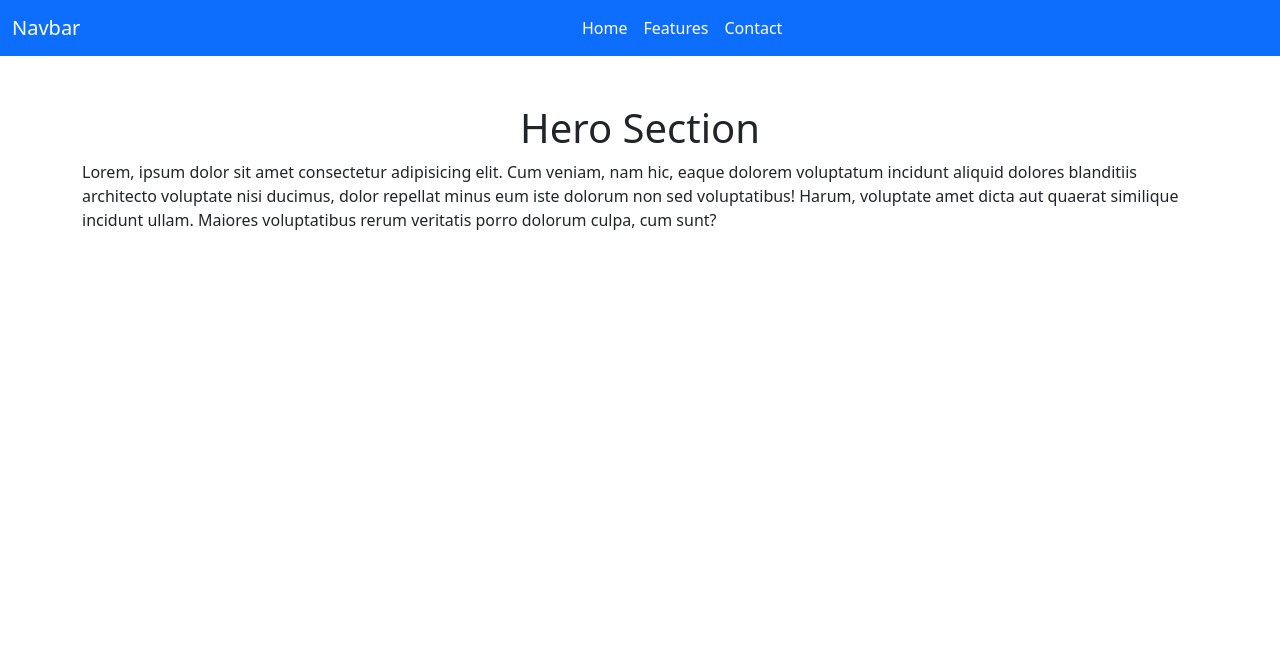
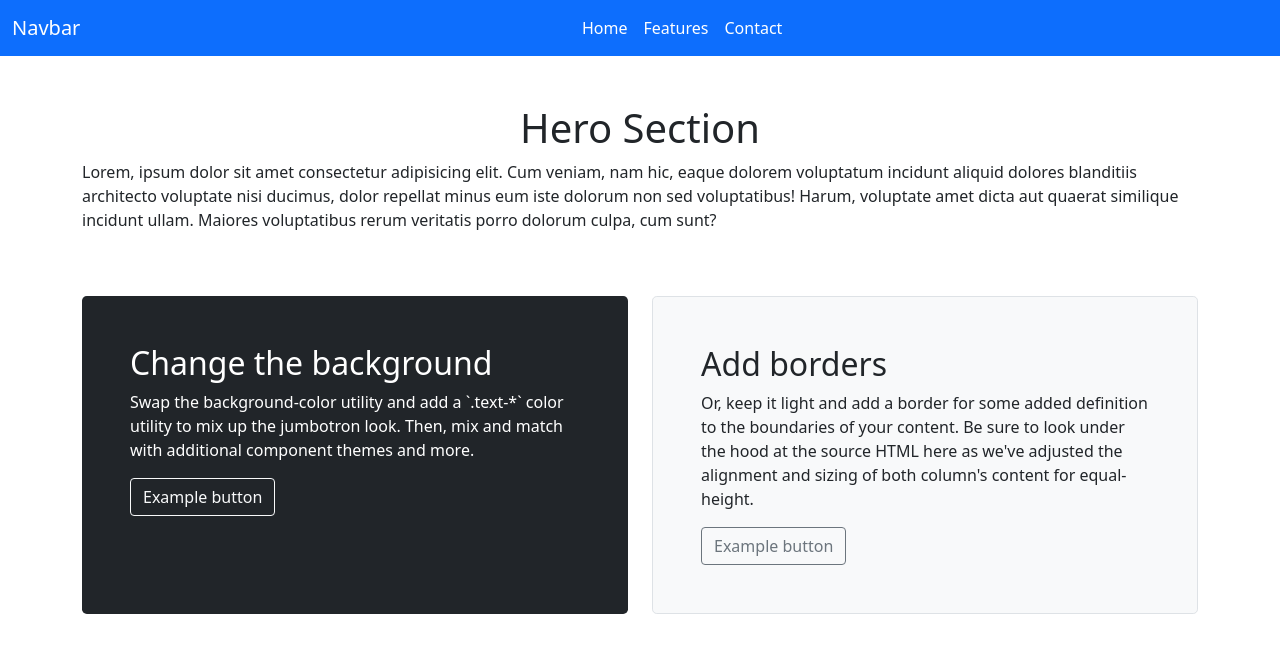
Before and after one commit to sumbalshehzadi21/git1, a website: page index.html in a window 1280 px wide. Drawn offline with nearby package versions, Linux system fonts and the light colour scheme.

Commit message:
Update the index.html page

```diff
--- a/index.html
+++ b/index.html
@@ -1,12 +1,14 @@
 <!DOCTYPE html>
 <html lang="en">
+
 <head>
   <meta charset="UTF-8">
   <meta name="viewport" content="width=device-width, initial-scale=1.0">
   <title>Git-Practice</title>
-    <link href="https://cdn.jsdelivr.net/npm/bootstrap@5.0.2/dist/css/bootstrap.min.css" rel="stylesheet" integrity="sha384-EVSTQN3/azprG1Anm3QDgpJLIm9Nao0Yz1ztcQTwFspd3yD65VohhpuuCOmLASjC" crossorigin="anonymous">
+  <link href="https://cdn.jsdelivr.net/npm/bootstrap@5.0.2/dist/css/bootstrap.min.css" rel="stylesheet"
+    integrity="sha384-EVSTQN3/azprG1Anm3QDgpJLIm9Nao0Yz1ztcQTwFspd3yD65VohhpuuCOmLASjC" crossorigin="anonymous">
   <style>
-      .container{
+    .container {
       margin-top: 3rem;
       display: flex;
       justify-content: center;
@@ -16,12 +18,14 @@
     }
   </style>
 </head>
+
 <body>
 
-    <nav class="navbar navbar-expand-lg navbar-light bg-primary " >
+  <nav class="navbar navbar-expand-lg navbar-light bg-primary ">
     <div class="container-fluid">
       <a class="navbar-brand text-white" href="#">Navbar</a>
-          <button class="navbar-toggler" type="button" data-bs-toggle="collapse" data-bs-target="#navbarNav" aria-controls="navbarNav" aria-expanded="false" aria-label="Toggle navigation">
+      <button class="navbar-toggler" type="button" data-bs-toggle="collapse" data-bs-target="#navbarNav"
+        aria-controls="navbarNav" aria-expanded="false" aria-label="Toggle navigation">
         <span class="navbar-toggler-icon"></span>
       </button>
       <div class="collapse navbar-collapse" id="navbarNav">
@@ -42,8 +46,35 @@
   </nav>
   <div class="container">
     <h1>Hero Section</h1>
-        <p>Lorem, ipsum dolor sit amet consectetur adipisicing elit. Cum veniam, nam hic, eaque dolorem voluptatum incidunt aliquid dolores blanditiis architecto voluptate nisi ducimus, dolor repellat minus eum iste dolorum non sed voluptatibus! Harum, voluptate amet dicta aut quaerat similique incidunt ullam. Maiores voluptatibus rerum veritatis porro dolorum culpa, cum sunt?</p>
+    <p>Lorem, ipsum dolor sit amet consectetur adipisicing elit. Cum veniam, nam hic, eaque dolorem voluptatum incidunt
+      aliquid dolores blanditiis architecto voluptate nisi ducimus, dolor repellat minus eum iste dolorum non sed
+      voluptatibus! Harum, voluptate amet dicta aut quaerat similique incidunt ullam. Maiores voluptatibus rerum
+      veritatis porro dolorum culpa, cum sunt?</p>
   </div>
-    <script src="https://cdn.jsdelivr.net/npm/bootstrap@5.0.2/dist/js/bootstrap.bundle.min.js" integrity="sha384-MrcW6ZMFYlzcLA8Nl+NtUVF0sA7MsXsP1UyJoMp4YLEuNSfAP+JcXn/tWtIaxVXM" crossorigin="anonymous"></script>
+  <div class="container">
+    <div class="row align-items-md-stretch">
+      <div class="col-md-6">
+        <div class="h-100 p-5 text-white bg-dark rounded-3">
+          <h2>Change the background</h2>
+          <p>Swap the background-color utility and add a `.text-*` color utility to mix up the jumbotron look. Then, mix
+            and match with additional component themes and more.</p>
+          <button class="btn btn-outline-light" type="button">Example button</button>
+        </div>
+      </div>
+      <div class="col-md-6">
+        <div class="h-100 p-5 bg-light border rounded-3">
+          <h2>Add borders</h2>
+          <p>Or, keep it light and add a border for some added definition to the boundaries of your content. Be sure to
+            look under the hood at the source HTML here as we've adjusted the alignment and sizing of both column's
+            content for equal-height.</p>
+          <button class="btn btn-outline-secondary" type="button">Example button</button>
+        </div>
+      </div>
+    </div>
+  </div>
+  <script src="https://cdn.jsdelivr.net/npm/bootstrap@5.0.2/dist/js/bootstrap.bundle.min.js"
+    integrity="sha384-MrcW6ZMFYlzcLA8Nl+NtUVF0sA7MsXsP1UyJoMp4YLEuNSfAP+JcXn/tWtIaxVXM"
+    crossorigin="anonymous"></script>
 </body>
+
 </html>
```
Lines whose indentation alone changed are shown as unchanged.
